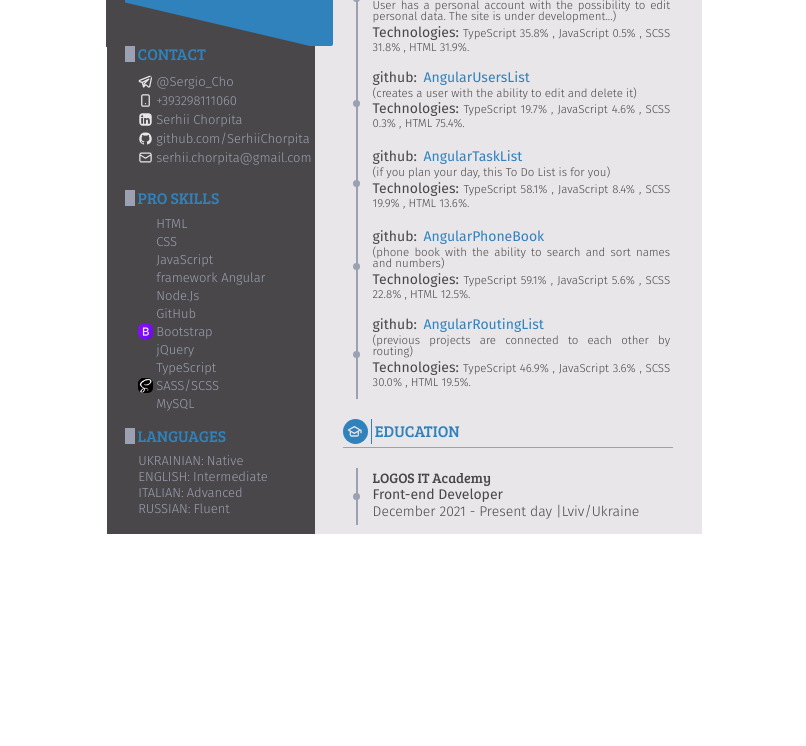
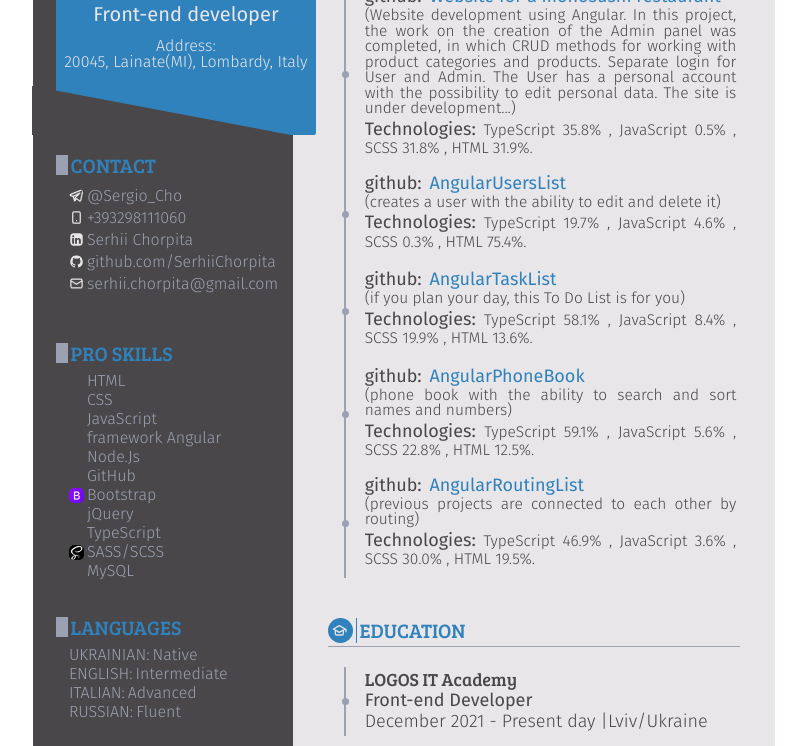
Before and after one commit to SerhiiChorpita/SerhiiChorpita.github.io, a plain HTML site: page index.html in a window 1280 px wide. Shown: the part 308-1054 px from the top of the page, without its empty margins (236-1042 px from the left). Before the commit the page ends 842 px from the top, so only its background shows below. Drawn offline with Linux system fonts and the light colour scheme.

Commit message:
fixing profile

```diff
--- a/index.html
+++ b/index.html
@@ -59,7 +59,7 @@
                     </div>
                 </div>
             </div>
-            <div class="main-block__left__skills-block mt10 mt10">
+            <div class="main-block__left__skills-block">
                 <div class="main-block__left__skills-block__header">
                     <div class="line"></div>
                     <div class="header-name">PRO SKILLS</div>
@@ -113,7 +113,7 @@
                     </div>
                 </div>
             </div>
-            <div class="main-block__left__langueges mt10 mt10">
+            <div class="main-block__left__langueges mt10">
                 <div class="main-block__left__langueges__header">
                     <div class="line"></div>
                     <div class="header-name">LANGUAGES</div>
@@ -175,7 +175,7 @@
                                 restaurant</a>
                         </p>
                         <p class="desc pb3">
-                            (Site development using Angular. In this project, the work on the creation of the Admin
+                            (Website development using Angular. In this project, the work on the creation of the Admin
                             panel was completed, in which
                             CRUD methods for working with product categories and products. Separate login for User and
                             Admin. The User has a
--- a/style.scss
+++ b/style.scss
@@ -8,8 +8,8 @@
   flex-flow: row nowrap;
   justify-content: center;
   align-items: center;
-  width: 595px;
-  height: 842px;
+  width: 743px;
+  height: 1054px;
   margin: 0 auto;
   &__left {
     display: flex;
@@ -63,24 +63,24 @@
         font-size: 30px;
       }
       &__proffesion {
-        font-size: 16px;
+        font-size: 20px;
         font-family: FiraSansRegular;
       }
       &__address {
         display: flex;
         flex-flow: column;
-        font-size: 12px;
+        font-size: 16px;
         font-family: FiraSansLight;
       }
       &__cut {
         display: block;
-        width: 101%;
+        width: 100%;
         height: 3%;
         border-top: 49px solid transparent;
-        border-left: 208px solid $gray;
+        border-left: 259px solid rgb(73, 71, 73);
         position: relative;
-        top: 1px;
-        right: 18px;
+        top: 12px;
+        right: 24px;
       }
     }
     &__contact,
@@ -98,12 +98,12 @@
       height: 16%;
       padding-left: 9%;
       background-color: $gray;
+      margin-top: 20px;
       &__header {
         display: flex;
         flex-flow: row;
         width: 100%;
         max-height: 50px;
-
         .line {
           width: 5%;
           height: 100%;
@@ -121,10 +121,10 @@
     .skills-name {
       color: $lightGray2;
       font-family: FiraSansLight;
-      font-size: 13px;
+      font-size: 16px;
     }
     &__skills-block {
-      height: 27%;
+      height: 25%;
     }
     &__langueges {
       height: 11%;
@@ -147,8 +147,10 @@
       background-image: url(images/icons/Skills-Icons.webp);
       background-repeat: no-repeat;
       background-size: 1500%;
+      margin-right: 3px;
+    }
+    .skills-img1 {
       background-position: 14% 8%;
-      margin-right: 3px;
     }
     .skills-img2 {
       background-position: 13% 57%;
@@ -192,12 +194,12 @@
   &__right {
     display: flex;
     flex-flow: column;
-    justify-content: start;
+    justify-content: space-around;
     align-items: center;
     width: 65%;
     height: 100%;
     background-color: $lightGray1;
-    padding-top: 5%;
+    padding-top: 4%;
     &__box1,
     &__box2,
     &__box3 {
@@ -230,7 +232,7 @@
           height: max-content;
           text-align: justify;
           font-family: FiraSansRegular;
-          font-size: 14px;
+          font-size: 18px;
           color: $gray;
         }
       }
@@ -249,7 +251,7 @@
       height: max-content;
       text-align: justify;
       font-family: FiraSansRegular;
-      font-size: 14px;
+      font-size: 18px;
       color: $gray;
     }
   }
@@ -286,13 +288,13 @@
   display: block;
   font-family: BreeSerif;
   color: $blue;
-  font-size: 16px;
+  font-size: 20px;
 }
 .pl3 {
   padding-left: 3px;
 }
-.pl13{
-padding-left: 13px;
+.pl13 {
+  padding-left: 13px;
 }
 .pt3 {
   padding-top: 3px;
@@ -380,11 +382,11 @@ a {
 }
 .tech {
   font-family: FiraSansRegular;
-  font-size: 14px;
+  font-size: 18px;
 }
 .desc {
   font-family: FiraSansLight;
-  font-size: 11.5px;
+  font-size: 15.5px;
 }
 .my-education {
   &__academy {
```
Also changed, not shown: style.css, 1 other file.
